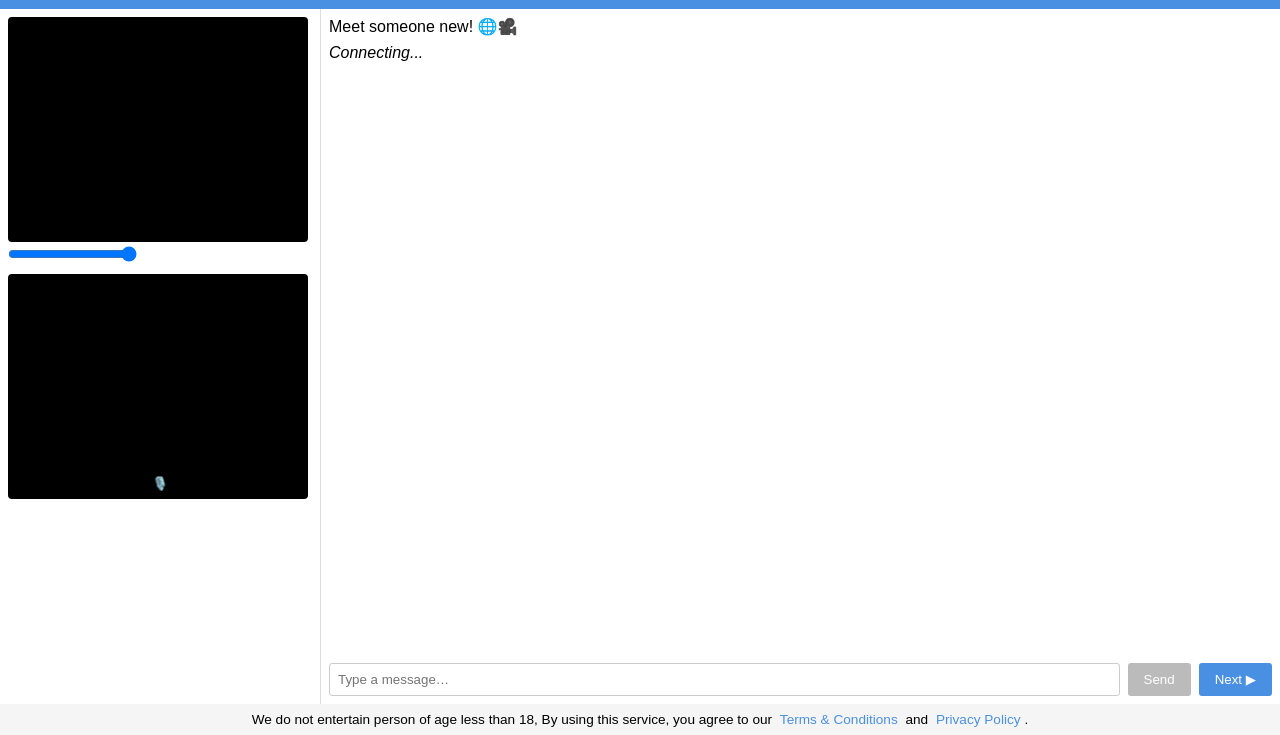
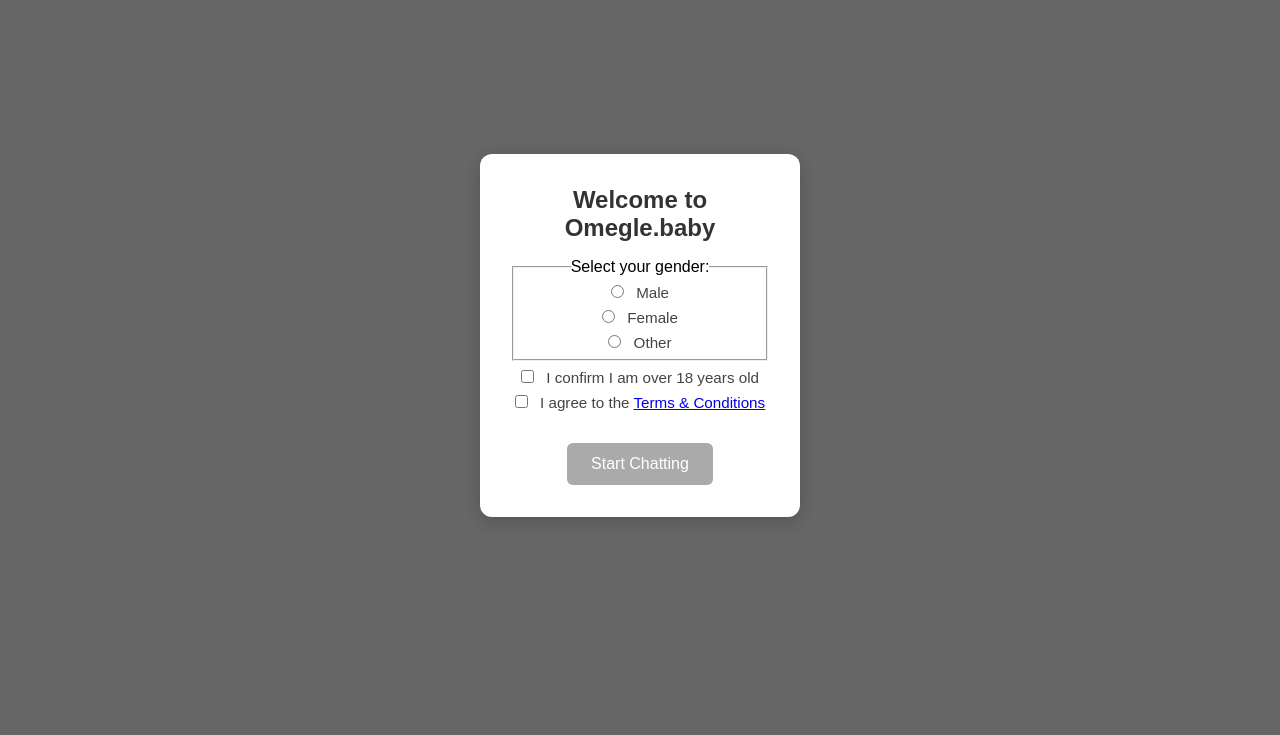
Before and after one commit to freeGeeks147/omegle-clone, a website: page public/index.html in a window 1280 px wide. Shown: the part 65-800 px from the top of the page. Drawn offline with nearby package versions, Linux system fonts and the light colour scheme; no server answers.

Commit message:
Update index.html

```diff
--- a/public/index.html
+++ b/public/index.html
@@ -1,4 +1,3 @@
-<!-- index.html -->
 <!DOCTYPE html>
 <html lang="en">
 <head>
@@ -6,30 +5,105 @@
   <meta name="viewport" content="width=device-width, initial-scale=1.0"/>
   <title>Omegle.Baby</title>
   <link rel="stylesheet" href="style.css" />
+  <style>
+    /* Welcome-screen styling */
+    #welcome-screen {
+      position: fixed;
+      top: 0; left: 0; right: 0; bottom: 0;
+      background: rgba(0,0,0,0.6);
+      display: flex;
+      align-items: center;
+      justify-content: center;
+      z-index: 1000;
+    }
+    #welcome-screen .card {
+      background: #fff;
+      border-radius: 12px;
+      padding: 2rem;
+      width: 320px;
+      box-shadow: 0 4px 20px rgba(0,0,0,0.2);
+      text-align: center;
+      font-family: sans-serif;
+    }
+    #welcome-screen h2 {
+      margin-bottom: 1rem;
+      color: #333;
+    }
+    #welcome-screen label {
+      display: block;
+      margin: 0.5rem 0;
+      cursor: pointer;
+      font-size: 0.95rem;
+      color: #444;
+    }
+    #welcome-screen input[type="radio"],
+    #welcome-screen input[type="checkbox"] {
+      margin-right: 0.5rem;
+    }
+    #welcome-screen .btn-start {
+      margin-top: 1.5rem;
+      background: #007bff;
+      color: #fff;
+      border: none;
+      padding: 0.75rem 1.5rem;
+      border-radius: 6px;
+      cursor: pointer;
+      font-size: 1rem;
+    }
+    #welcome-screen .btn-start:disabled {
+      background: #aaa;
+      cursor: not-allowed;
+    }
+    /* Hide main container until form submitted */
+    #container, header, footer {
+      visibility: hidden;
+    }
+  </style>
 </head>
 <body>
+  <div id="welcome-screen">
+    <div class="card">
+      <h2>Welcome to Omegle.baby</h2>
+      <form id="welcome-form">
+        <fieldset>
+          <legend>Select your gender:</legend>
+          <label><input type="radio" name="gender" value="male" required> Male</label>
+          <label><input type="radio" name="gender" value="female"> Female</label>
+          <label><input type="radio" name="gender" value="other"> Other</label>
+        </fieldset>
+        <label>
+          <input type="checkbox" id="age-check" required>
+          I confirm I am over 18 years old
+        </label>
+        <label>
+          <input type="checkbox" id="tc-check" required>
+          I agree to the <a href="/terms.html" target="_blank">Terms &amp; Conditions</a>
+        </label>
+        <button type="submit" class="btn-start" id="start-btn" disabled>Start Chatting</button>
+      </form>
+    </div>
+  </div>
+
   <header>
     <h1>Omegle.baby</h1>
-    <p>Instant, anonymous video & text connections</p>
+    <p>Instant, anonymous video &amp; text connections</p>
   </header>
 
   <div id="container">
-
     <div id="video-column">
       <div class="video-container">
         <video id="remoteVideo" autoplay playsinline></video>
         <input id="remote-volume" type="range" min="0" max="1" step="0.05" value="1" title="Partner volume"/>
       </div>
       <div class="video-container">
-          <video id="localVideo" autoplay playsinline muted></video>
-          <button id="mute-btn" title="Mute/Unmute mic">🎙️</button>
+        <video id="localVideo" autoplay playsinline muted></video>
+        <button id="mute-btn" title="Mute/Unmute mic">🎙️</button>
       </div>
     </div>
 
     <div id="chat-panel">
       <div id="chat-header">
         <span>Meet someone new! 🌐🎥</span>
-        <!-- volume slider removed -->
       </div>
       <div id="status">Connecting...</div>
       <div id="messages"></div>
@@ -39,17 +113,36 @@
         <button id="next-btn">Next ▶</button>
       </div>
     </div>
-
   </div>
 
   <footer>
-    We do not entertain person of age less than 18, By using this service, you agree to our
-    <a href="/terms.html" target="_blank">Terms &amp; Conditions</a>
-    and
+    We do not entertain persons under 18. By using this service, you agree to our
+    <a href="/terms.html" target="_blank">Terms &amp; Conditions</a> and
     <a href="/privacy.html" target="_blank">Privacy Policy</a>.
   </footer>
 
   <script src="/socket.io/socket.io.js"></script>
   <script src="script.js"></script>
+  <script>
+    // Enable start button only when all required inputs are valid
+    const form = document.getElementById('welcome-form');
+    const startBtn = document.getElementById('start-btn');
+    form.addEventListener('change', () => {
+      startBtn.disabled = !form.checkValidity();
+    });
+
+    form.addEventListener('submit', e => {
+      e.preventDefault();
+      // Hide welcome screen
+      document.getElementById('welcome-screen').style.display = 'none';
+      // Reveal main UI
+      document.querySelectorAll('#container, header, footer').forEach(el => {
+        el.style.visibility = 'visible';
+      });
+      // (Optional) You can read selected values:
+      // const gender = form.gender.value;
+      // ...
+    });
+  </script>
 </body>
 </html>
```
